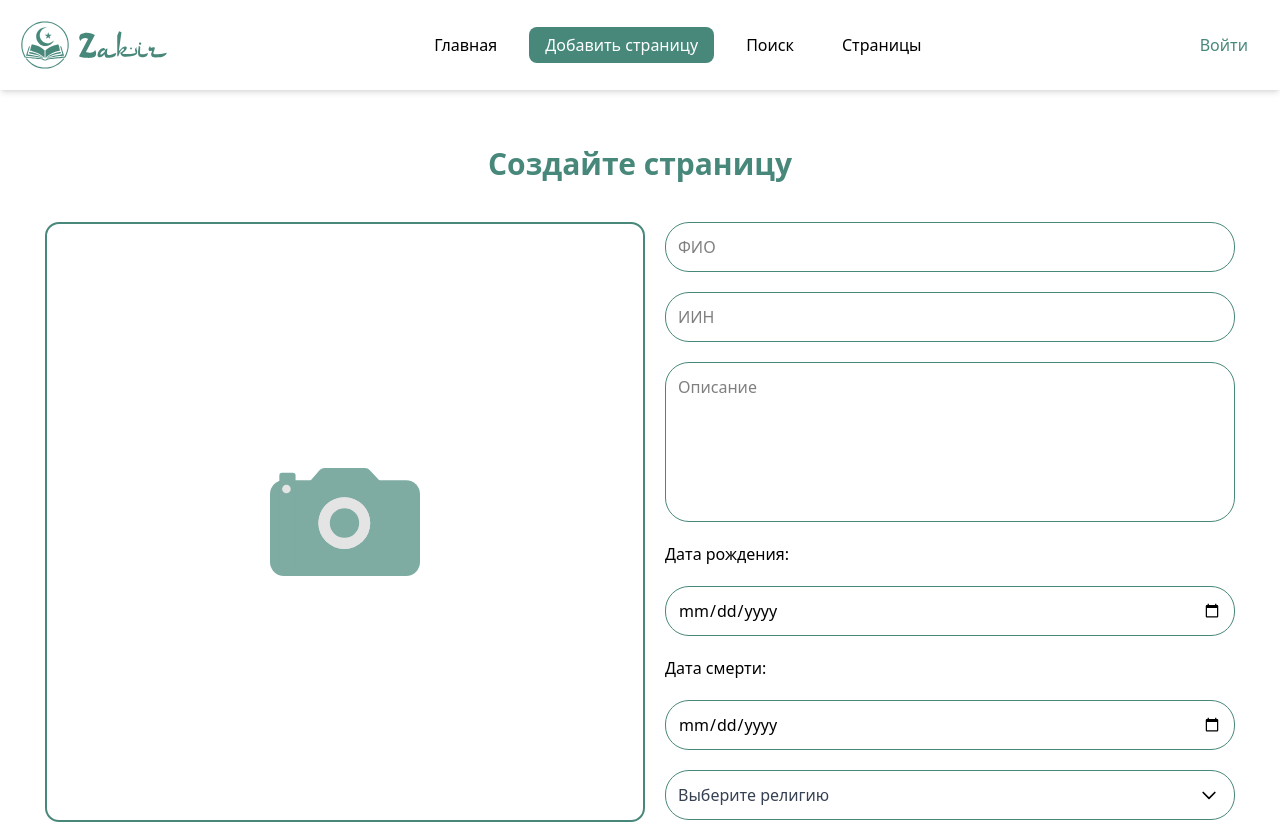
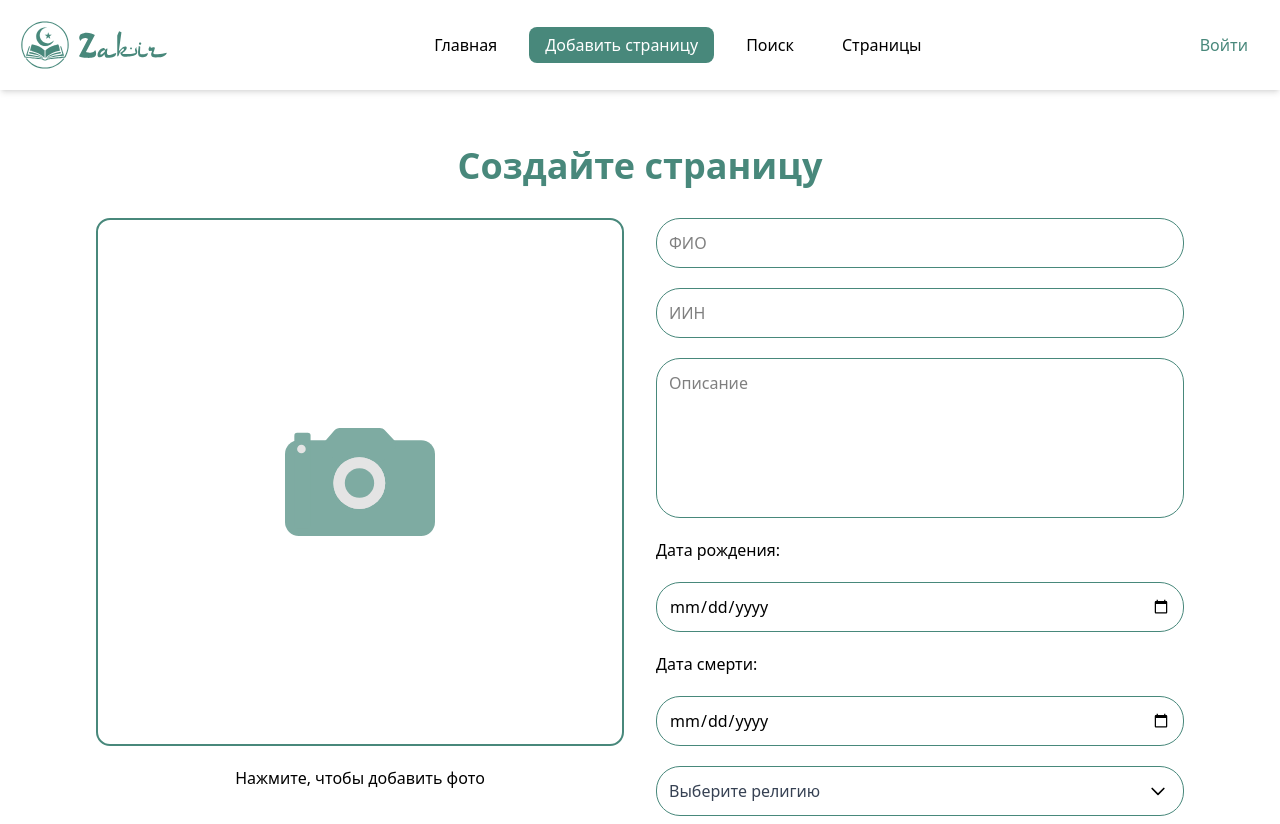
Before and after one commit to danik266/zakir, a Next.js app: page /dashboard/add-list in a window 1280 px wide. Shown: the top 824 px of the page. Built offline with nearby package versions, Linux system fonts and the light colour scheme; no server answers.

Commit message:
zakir v2

```diff
--- a/app/dashboard/add-list/page.tsx
+++ b/app/dashboard/add-list/page.tsx
@@ -7,7 +7,6 @@ import svg from "../../../public/Group 7 (1).svg";
 import { Button } from "@/components/ui/button";
 import { X } from "lucide-react";
 import * as QRCode from "qrcode";
-
 
 export default function AddList() {
   const [person, setFormData] = useState({
@@ -76,6 +75,7 @@ export default function AddList() {
         photoUrl =
           "https://knydrirjmrexqyohethp.supabase.co/storage/v1/object/public/photos/nophoto.jpg";
       }
+
       const { data, error: insertError } = await supabase
         .from("memorials")
         .insert([{ ...person, photo_url: photoUrl }])
@@ -87,6 +87,7 @@ export default function AddList() {
         setMessage("Ошибка при добавлении страницы");
         return;
       }
+
       const qrUrl = `${window.location.origin}/users-list/${data.id}`;
       const qrCodeDataUrl = await QRCode.toDataURL(qrUrl);
       const qrBlob = await (await fetch(qrCodeDataUrl)).blob();
@@ -96,9 +97,7 @@ export default function AddList() {
         .from("photos")
         .upload(qrFileName, qrBlob);
 
-      if (qrUploadError) {
-        console.error("Ошибка загрузки QR:", qrUploadError);
-      } else {
+      if (!qrUploadError) {
         const qrCodeUrl = `https://knydrirjmrexqyohethp.supabase.co/storage/v1/object/public/photos/${qrFileName}`;
         await supabase
           .from("memorials")
@@ -128,18 +127,18 @@ export default function AddList() {
   };
 
   return (
-    <div>
-      <h1 className="text-3xl text-[#48887B] font-bold mt-10 mb-8 text-center">
+    <div className="px-4 sm:px-6 lg:px-20 py-10">
+      <h1 className="text-3xl sm:text-4xl text-[#48887B] font-bold mb-8 text-center">
         Создайте страницу
       </h1>
       <form
         onSubmit={handleSubmit}
-        className="w-[1190px] mx-auto flex flex-col gap-10 mt-10"
+        className="flex flex-col gap-10 w-full max-w-[1200px] mx-auto"
       >
-        <div className="flex justify-center gap-5">
-          <div className="flex flex-col items-center gap-5">
-            <div className="border-2 border-[#48887B] w-[600px]
-             h-[600px] relative rounded-xl flex justify-center items-center overflow-hidden">
+        <div className="flex flex-col lg:flex-row justify-center gap-8">
+          {/* Фото */}
+          <div className="flex flex-col items-center gap-5 w-full lg:w-[50%]">
+            <div className="border-2 border-[#48887B] w-full max-w-[600px] aspect-square relative rounded-xl flex justify-center items-center overflow-hidden">
               {photoPreview ? (
                 <>
                   <Image
@@ -178,14 +177,15 @@ export default function AddList() {
             <p>Нажмите, чтобы добавить фото</p>
           </div>
 
-          <div className="w-[60%] flex flex-col gap-5">
+          {/* Данные */}
+          <div className="flex flex-col gap-5 w-full lg:w-[50%]">
             <input
               type="text"
               name="full_name"
               placeholder="ФИО"
               value={person.full_name}
               onChange={handleChange}
-              className="p-3 border border-[#48887B] rounded-3xl"
+              className="p-3 border border-[#48887B] rounded-3xl w-full"
               required
             />
             <input
@@ -194,7 +194,7 @@ export default function AddList() {
               placeholder="ИИН"
               value={person.iin}
               onChange={handleChange}
-              className="p-3 border border-[#48887B] rounded-3xl"
+              className="p-3 border border-[#48887B] rounded-3xl w-full"
             />
             <textarea
               name="description"
@@ -210,7 +210,7 @@ export default function AddList() {
               name="birth_date"
               value={person.birth_date}
               onChange={handleChange}
-              className="p-3 border border-[#48887B] rounded-3xl"
+              className="p-3 border border-[#48887B] rounded-3xl w-full"
               required
             />
             <label>Дата смерти:</label>
@@ -219,7 +219,7 @@ export default function AddList() {
               name="death_date"
               value={person.death_date}
               onChange={handleChange}
-              className="p-3 border border-[#48887B] rounded-3xl"
+              className="p-3 border border-[#48887B] rounded-3xl w-full"
               required
             />
             <div className="relative w-full">
@@ -245,21 +245,17 @@ export default function AddList() {
                 stroke="currentColor"
                 strokeWidth={2}
               >
-                <path
-                  strokeLinecap="round"
-                  strokeLinejoin="round"
-                  d="M19 9l-7 7-7-7"
-                />
+                <path strokeLinecap="round" strokeLinejoin="round" d="M19 9l-7 7-7-7" />
               </svg>
             </div>
           </div>
         </div>
 
-        <h1 className="text-3xl text-[#48887B] font-bold mb-8 text-center">
+        <h1 className="text-3xl sm:text-4xl text-[#48887B] font-bold mb-8 text-center">
           Место захоронения
         </h1>
 
-        <div className="grid grid-cols-1 md:grid-cols-2 gap-5">
+        <div className="grid grid-cols-1 sm:grid-cols-2 gap-5">
           <input
             type="text"
             name="country"
```
